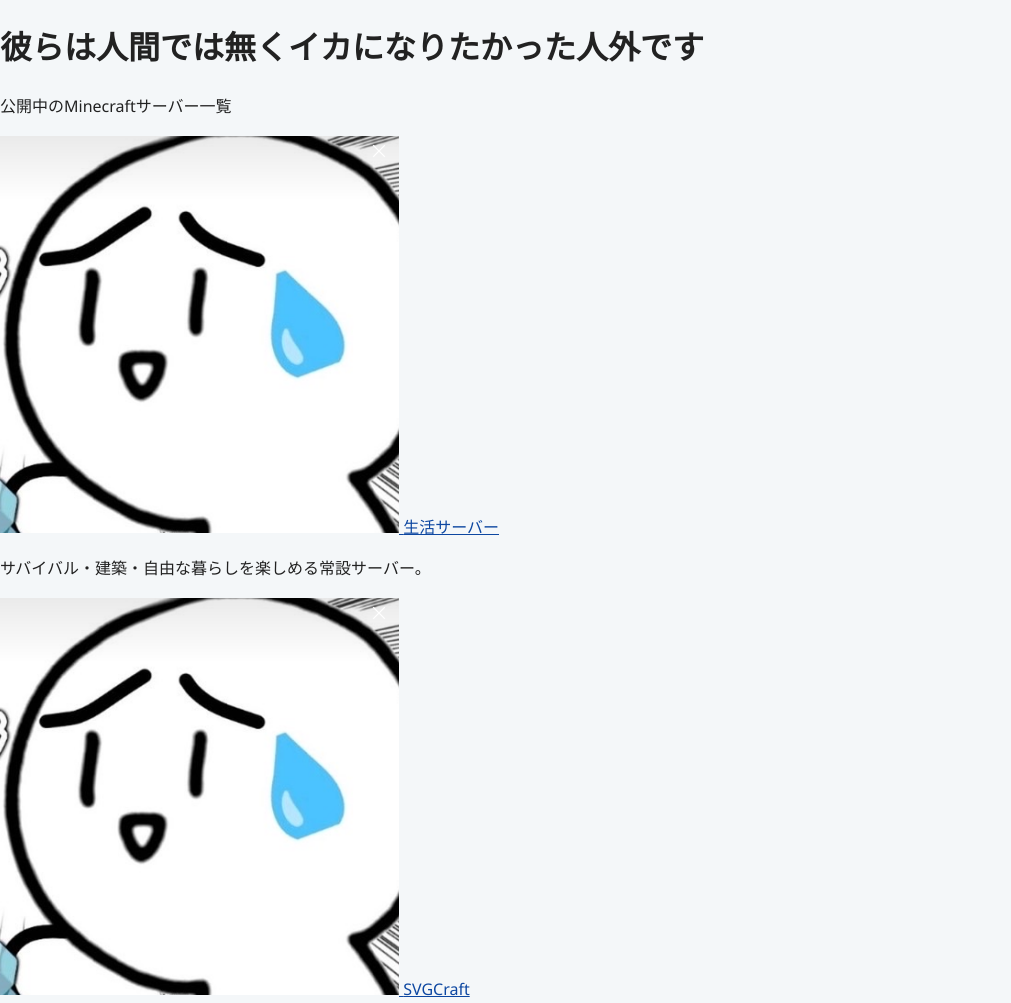
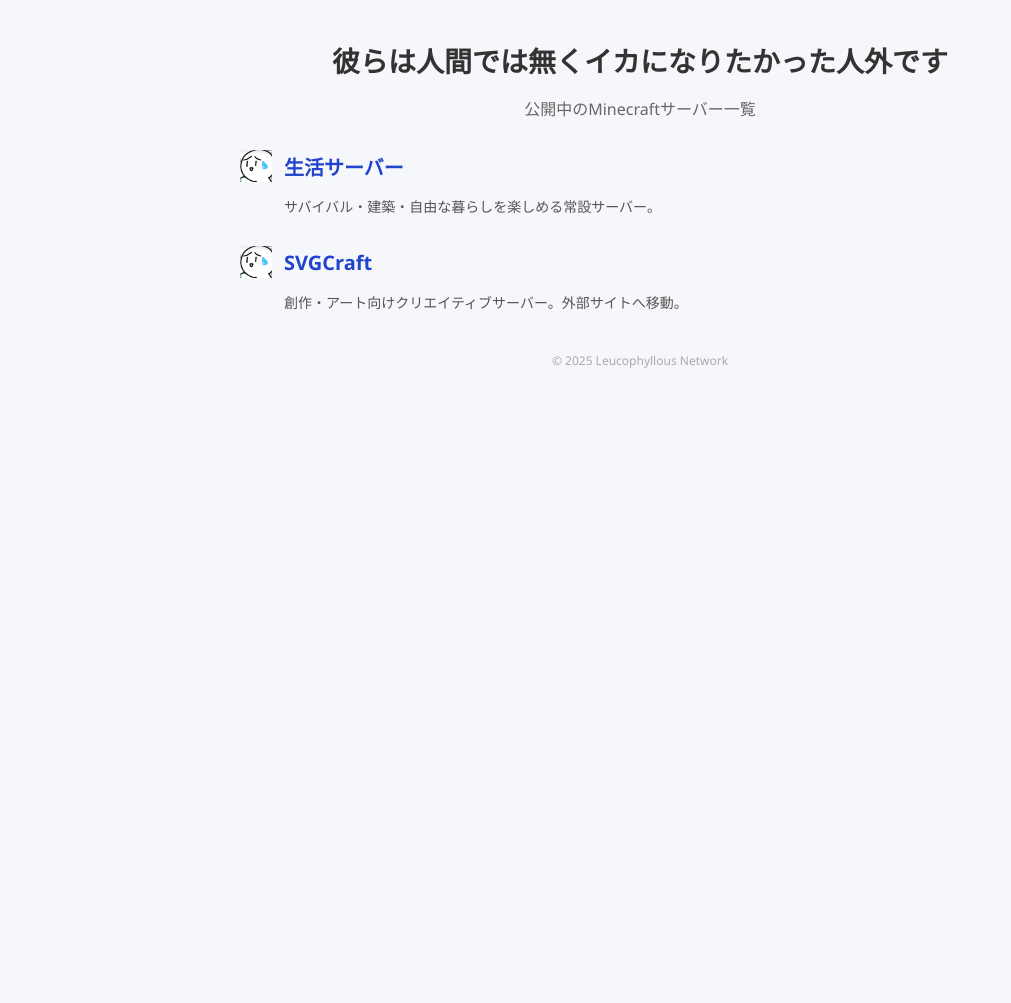
Before and after one commit to Leucophyllous/minecraft-saba, a plain HTML site: page index.html in a window 1280 px wide. Shown: the top 1003 px of the page, without its empty margins (0-1011 px from the left). After the commit the page ends 800 px from the top, so only its background shows below. Drawn offline with Linux system fonts and the light colour scheme.

Commit message:
Update style.css

```diff
--- a/style.css
+++ b/style.css
@@ -1,51 +1,62 @@
+body {
+  background-color: #f5f7fa;
+  font-family: 'Segoe UI', sans-serif;
+  margin: 0;
+  padding: 0;
+  color: #333;
+}
 
-* {
-  box-sizing: border-box;
+.container {
+  max-width: 800px;
+  margin: 40px auto;
+  padding: 0 20px;
 }
-body {
-  margin: 0;
-  font-family: 'Segoe UI', sans-serif;
-  background: #f4f7f9;
-  color: #222;
-  line-height: 1.6;
+
+h1 {
+  font-size: 28px;
+  text-align: center;
+  margin-bottom: 10px;
 }
-header {
-  background-color: #1976d2;
-  color: white;
-  padding: 1.5rem;
+
+.subtitle {
   text-align: center;
+  font-size: 16px;
+  color: #666;
+  margin-bottom: 30px;
 }
-main {
-  max-width: 800px;
-  margin: 2rem auto;
-  padding: 1rem;
-  background: white;
-  border-radius: 8px;
-  box-shadow: 0 0 12px rgba(0,0,0,0.1);
+
+.server {
+  margin-bottom: 30px;
 }
-.server-list {
+
+.server-link {
   display: flex;
-  flex-direction: column;
-  gap: 1.5rem;
+  align-items: center;
+  font-size: 20px;
+  font-weight: bold;
+  text-decoration: none;
+  color: #2244cc;
 }
-.server-card {
-  padding: 1rem;
-  border: 2px solid #90caf9;
-  border-radius: 6px;
-  background: #e3f2fd;
-  text-decoration: none;
-  color: #0d47a1;
-  transition: background 0.2s ease;
+
+.server-link:hover {
+  text-decoration: underline;
 }
-.server-card:hover {
-  background: #bbdefb;
+
+.icon {
+  width: 32px;
+  height: 32px;
+  margin-right: 12px;
 }
+
+.description {
+  margin-left: 44px;
+  font-size: 14px;
+  color: #555;
+}
+
 footer {
   text-align: center;
-  font-size: 0.9rem;
-  color: #777;
-  margin-top: 2rem;
+  margin-top: 40px;
+  font-size: 12px;
+  color: #aaa;
 }
-a {
-  color: #0d47a1;
-}
```
